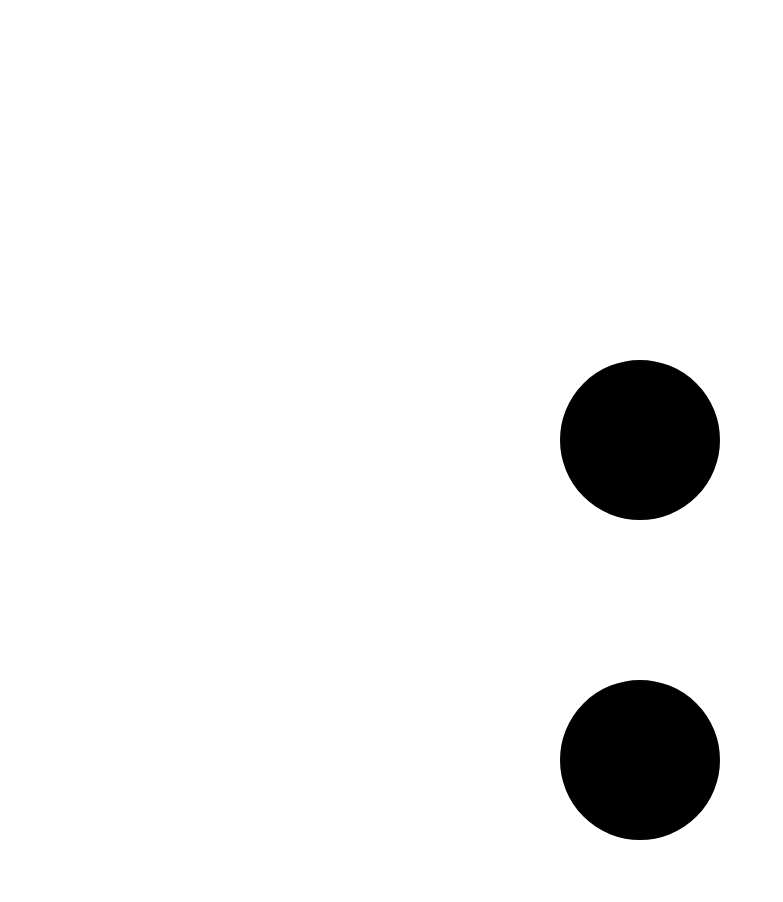
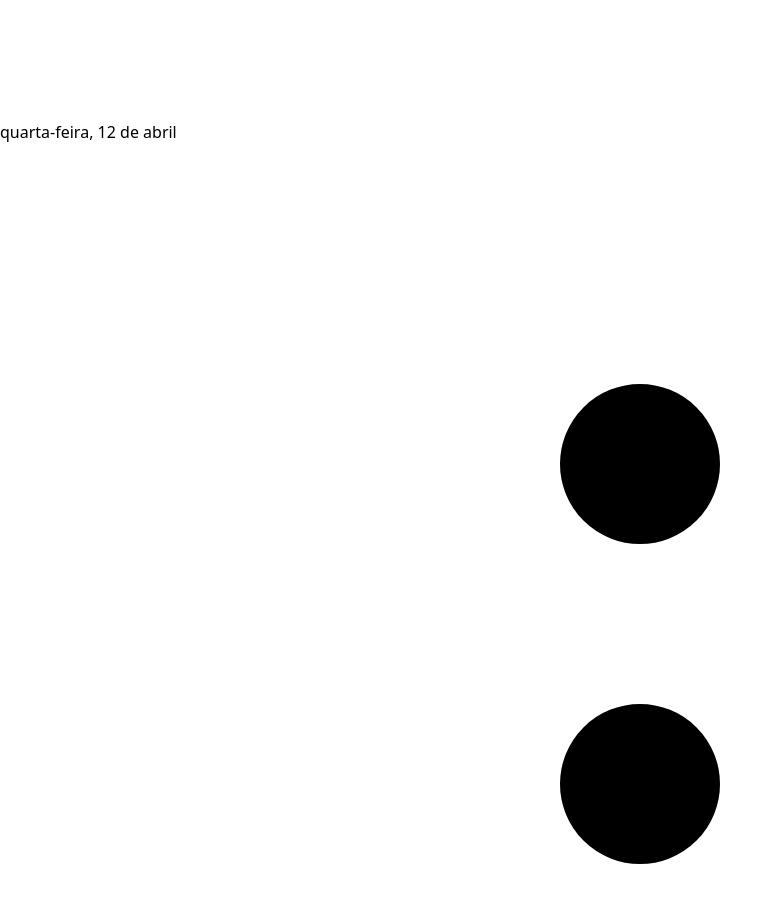
Before and after one commit to fmammoli/old-reminder, a Next.js app: page / in a window 1280 px wide. Shown: the part 1160-2062 px from the top of the page, without its empty margins (0-783 px from the left). Built offline with nearby package versions, Linux system fonts and the light colour scheme.

Commit message:
nas bar shows date

```diff
--- a/app/page.tsx
+++ b/app/page.tsx
@@ -18,7 +18,7 @@ export default function Home() {
       className={`${darkMode ? "dark" : ""}  md:container md:mx-auto  md:my-4`}
     >
       <div className="relative isolate overflow-hidden bg-[#EEF0F4] md:rounded-xl ">
-        <nav className="flex justify-between items-center py-8 px-4 dark:transition-colors dark:delay-300 dark:text-white">
+        <nav className="flex justify-between items-center px-4 py-4 dark:transition-colors dark:delay-300 dark:text-white">
           <a href="">
             <svg
               className="w-8 h-8 "
@@ -35,6 +35,13 @@ export default function Home() {
               />
             </svg>
           </a>
+          <h2 className="font-sans first-letter:uppercase text-xl font-light">
+            {new Date().toLocaleString("pt-Br", {
+              weekday: "long",
+              day: "2-digit",
+              month: "long",
+            })}
+          </h2>
           <a href="">
             <svg
               xmlns="http://www.w3.org/2000/svg"
@@ -51,6 +58,7 @@ export default function Home() {
             </svg>
           </a>
         </nav>
+        <section className="px-12 mt-12">
           <div className="mx-auto max-w-md text-center font-sans dark:transition-colors dark:delay-300 dark:text-white">
             <h1 className="text-4xl font-light font-sans text-gray-700 dark:transition-colors dark:delay-300 dark:text-white">
               Azitromicina, 300mg
@@ -118,6 +126,16 @@ export default function Home() {
             </label>
           </div>
 
+          <div className="max-w-md mx-auto font-sans font-light pt-12 text-sm sm:px-12 dark:transition-colors dark:delay-300 dark:text-white">
+            <div className=" flex items-center gap-1 ">
+              <h3 className="font-sans text-lg font-medium">Observações:</h3>
+            </div>
+
+            <p className="py-4 leading-relaxed">
+              Tomar a cápsulo depois da refeição.
+            </p>
+          </div>
+
           <div className="max-w-md mx-auto font-sans font-light py-12 text-sm sm:px-12 dark:transition-colors dark:delay-300 dark:text-white">
             <div className=" flex items-center gap-1 ">
               <h3 className="font-sans text-lg font-medium">Bula:</h3>
@@ -143,25 +161,27 @@ export default function Home() {
               Azitromicina é um antibiótico usado no tratamento de várias
               infecções bacterianas.[1] Entre as indicações mais comuns estão no
               tratamento de otite média, faringite estreptocócica, pneumonia,
-            diarreia do viajante e outras infecções intestinais.[1] Pode também
-            ser usada no tratamento de várias infecções sexualmente
-            transmissíveis, incluindo clamídia e gonorreia.[1] Em associação com
-            outros fármacos, pode também ser usada no tratamento de malária.[1]
-            Pode ser administrada por via oral ou intravenosa ou endovenosa.[1]
+              diarreia do viajante e outras infecções intestinais.[1] Pode
+              também ser usada no tratamento de várias infecções sexualmente
+              transmissíveis, incluindo clamídia e gonorreia.[1] Em associação
+              com outros fármacos, pode também ser usada no tratamento de
+              malária.[1] Pode ser administrada por via oral ou intravenosa ou
+              endovenosa.[1]
             </p>
             <p>
               Os efeitos adversos mais comuns são náuseas, vómitos, diarreia e
               indisposição no estômago.[1] Entre outros possíveis efeitos
-            adversos, menos comuns, estão reações alérgicas, como anafilaxia, QT
-            longo ou um tipo de diarreia causado por Clostridium difficile.[1] O
-            uso durante a gravidez não está indicado exceto em caso de
-            necessidade expressa.[2][1] A sua segurança durante a amamentação
-            não está firmemente estabelecida, mas é provavelmente segura.[3] A
-            azitromicina é um antibiótico do grupo dos macrólidos.[1] O
-            mecanismo de ação envolve a diminuição da produção de proteínas,
-            impedindo o crescimento das bactérias.[1]
+              adversos, menos comuns, estão reações alérgicas, como anafilaxia,
+              QT longo ou um tipo de diarreia causado por Clostridium
+              difficile.[1] O uso durante a gravidez não está indicado exceto em
+              caso de necessidade expressa.[2][1] A sua segurança durante a
+              amamentação não está firmemente estabelecida, mas é provavelmente
+              segura.[3] A azitromicina é um antibiótico do grupo dos
+              macrólidos.[1] O mecanismo de ação envolve a diminuição da
+              produção de proteínas, impedindo o crescimento das bactérias.[1]
             </p>
           </div>
+        </section>
       </div>
     </main>
   );
```
Lines whose indentation alone changed are shown as unchanged.
